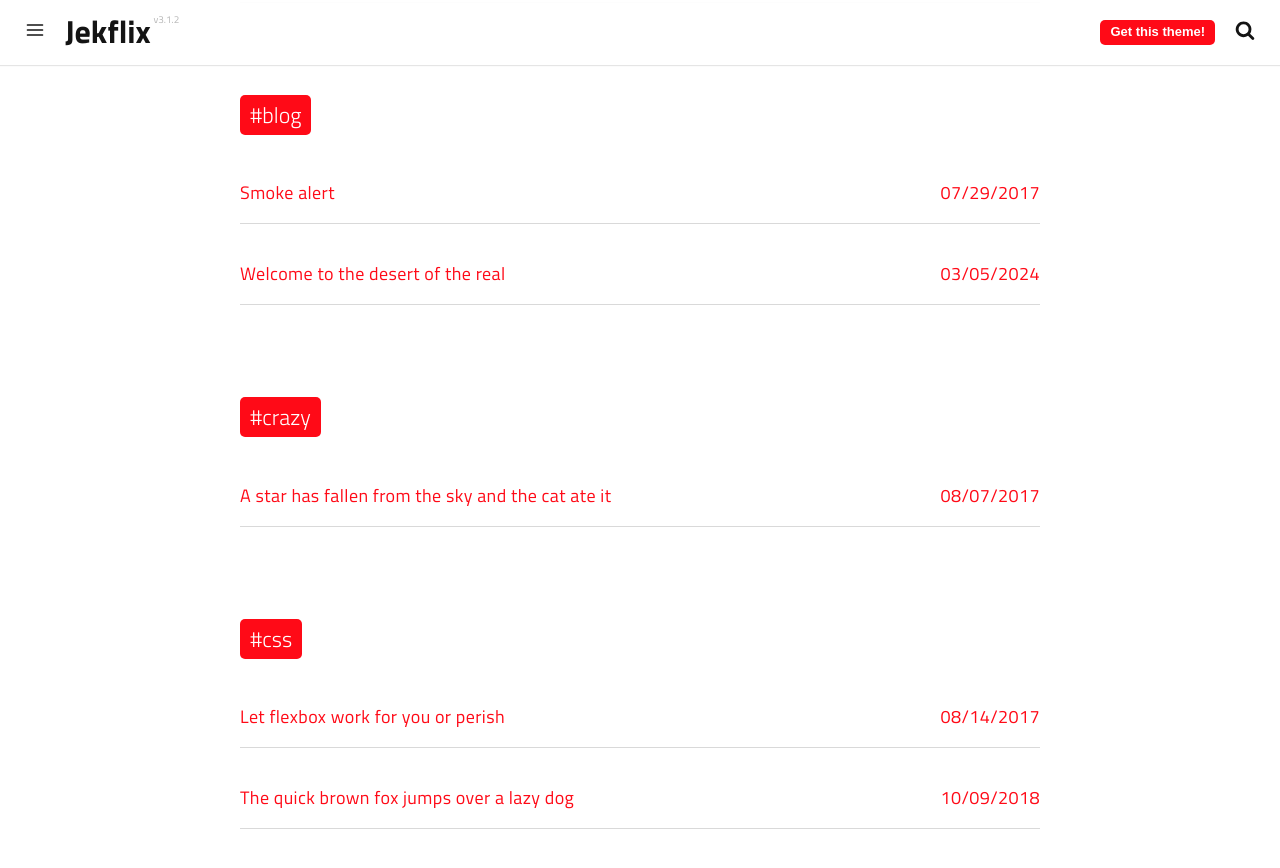
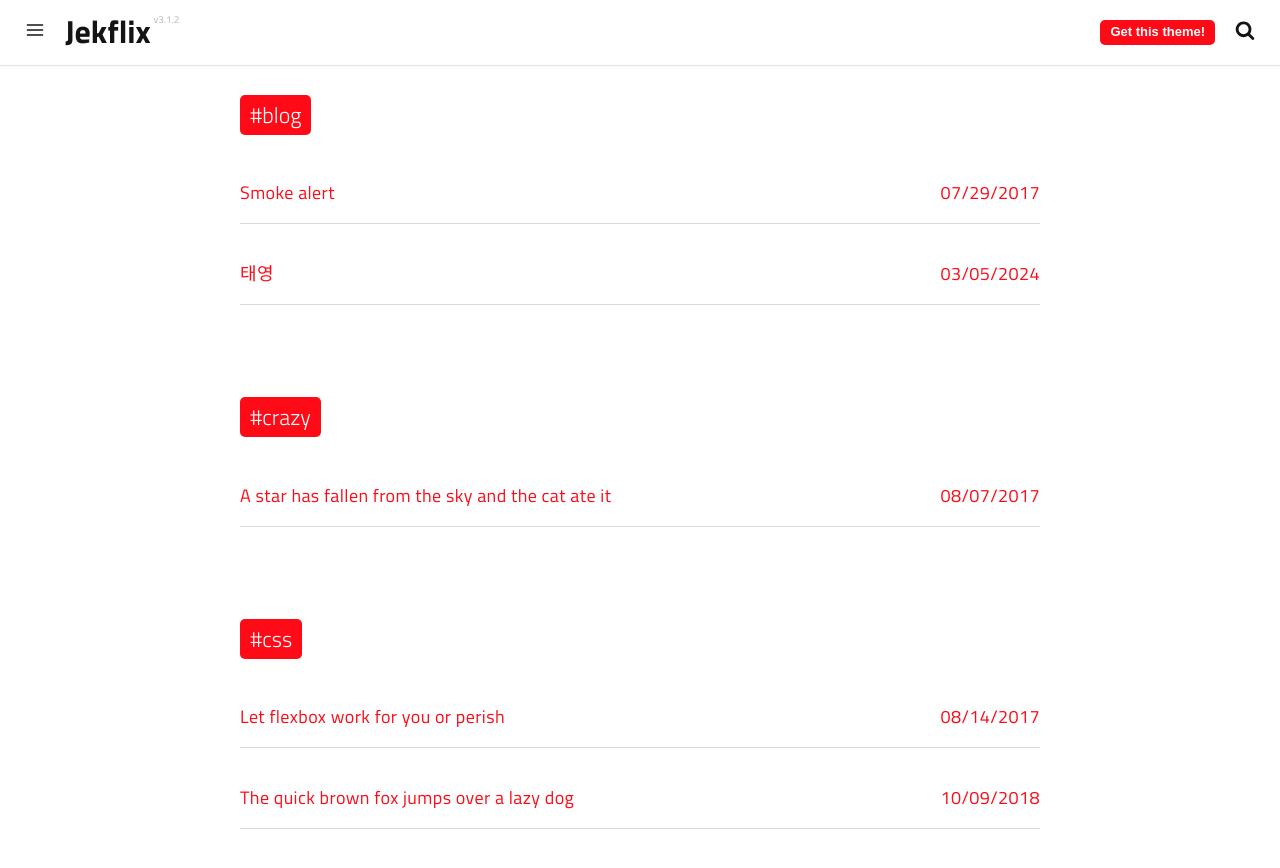
Before and after one commit to jintaeyeong/github.io, a Jekyll site: the page built from tags.html, in a window 1280 px wide and 900 px high, scrolled down 3734 px. Shown: the top 868 px of the window. Built offline with Jekyll 4.4.1, drawn with Linux system fonts in a browser that asks for light colours; a script that is not in the unit is left out; some of the changed text lies outside the part shown.

Commit message:
내용 변경

```diff
--- a/_posts/2010-01-01-welcome-to-the-desert-of-the-real.md
+++ b/_posts/2010-01-01-welcome-to-the-desert-of-the-real.md
@@ -1,7 +1,7 @@
 ---
 date: 2024-03-05 23:00:00
 layout: post
-title: Welcome to the desert of the real
+title: 태영
 subtitle: 'Lorem ipsum dolor sit amet, consectetur adipisicing elit.'
 description: >-
   Lorem ipsum dolor sit amet, consectetur adipisicing elit, sed do eiusmod
```
